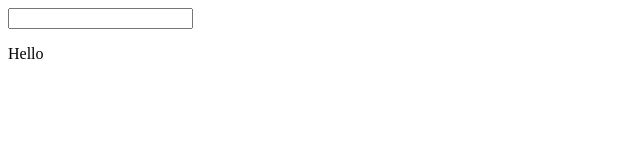
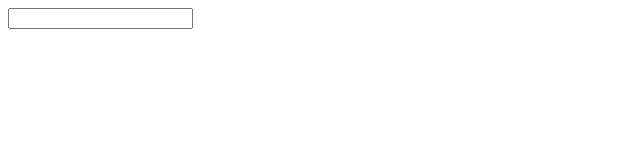
Before and after one commit to acciojob/personal-greeting-Samar1402, a React app: page / in a window 1280 px wide. Shown: the top 160 px of the page, without its empty margins (0-640 px from the left). Built offline with nearby package versions, Linux system fonts and the light colour scheme.

Commit message:
assignment submission update3

```diff
--- a/src/components/App.js
+++ b/src/components/App.js
@@ -12,7 +12,7 @@ const App = () => {
     <div>
       {/* <p>Enter Your name:</p> */}
       <input type="text" onChange={handleInput}></input>
-      <p>Hello {input}</p>
+      {input ? <p>Hello {input}!</p> : null}
     </div>
   );
 };
```
